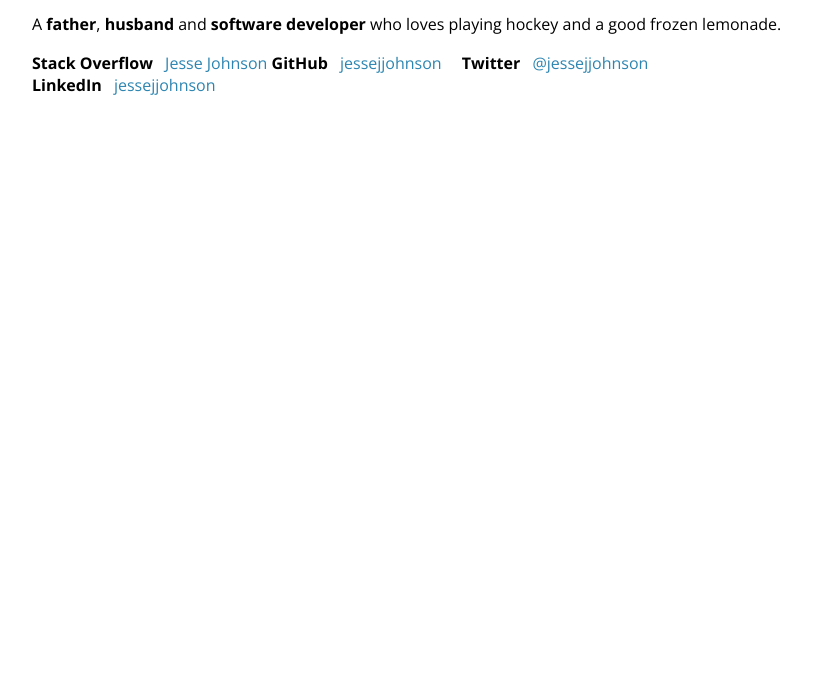
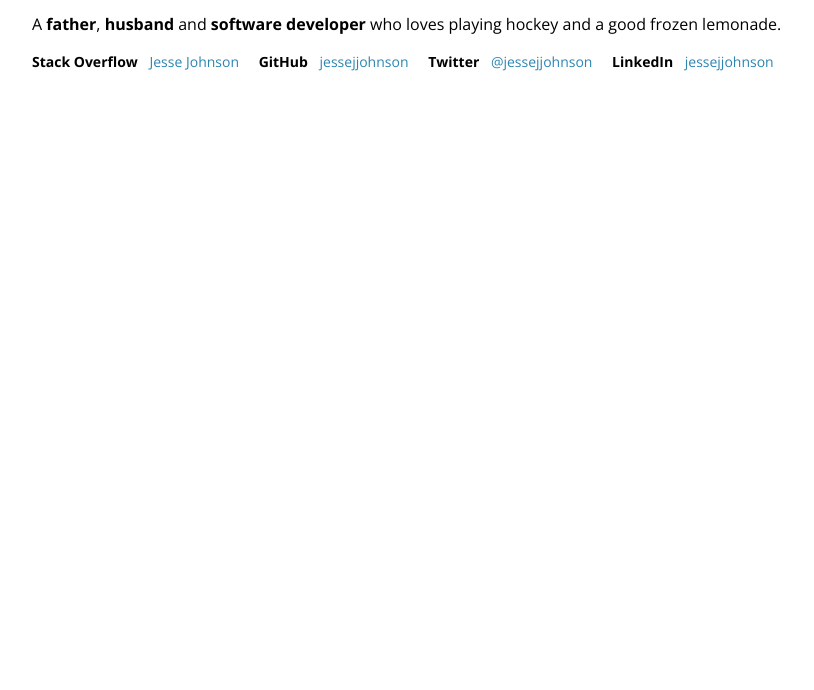
Before and after one commit to jessejjohnson/jessejjohnson.com, a plain HTML site: page index.html in a window 1280 px wide. Shown: the part 110-800 px from the top of the page, without its empty margins (0-814 px from the left). Drawn offline with nearby package versions, Linux system fonts and the light colour scheme.

Commit message:
Style updates

```diff
--- a/index.html
+++ b/index.html
@@ -45,8 +45,8 @@
         </li>
     </ul>
     <p>A <strong>father</strong>, <strong>husband</strong> and <strong>software developer</strong> who loves playing hockey and a good frozen lemonade.</p>
-    <ul class="list-reset m0 mt1">
-        <li class="inline-block">
+    <ul class="list-reset h5 m0 mt1">
+        <li class="inline-block mr2">
             <strong class="bold mr1">Stack Overflow</strong>
             <a class="inline text-decoration-none" href="http://www.stackoverflow.com/users/540756/jesse-johnson?tab=profile">Jesse Johnson</a>
         </li>
@@ -58,7 +58,7 @@
             <strong class="bold mr1">Twitter</strong>
             <a class="inline text-decoration-none" href="https://www.twitter.com/jessejjohnson">@jessejjohnson</a>
         </li>
-        <li class="inline-block mr2">
+        <li class="inline-block">
             <strong class="bold mr1">LinkedIn</strong>
             <a class="inline text-decoration-none" href="https://www.linkedin.com/in/jessejjohnson">jessejjohnson</a>
         </li>
```
